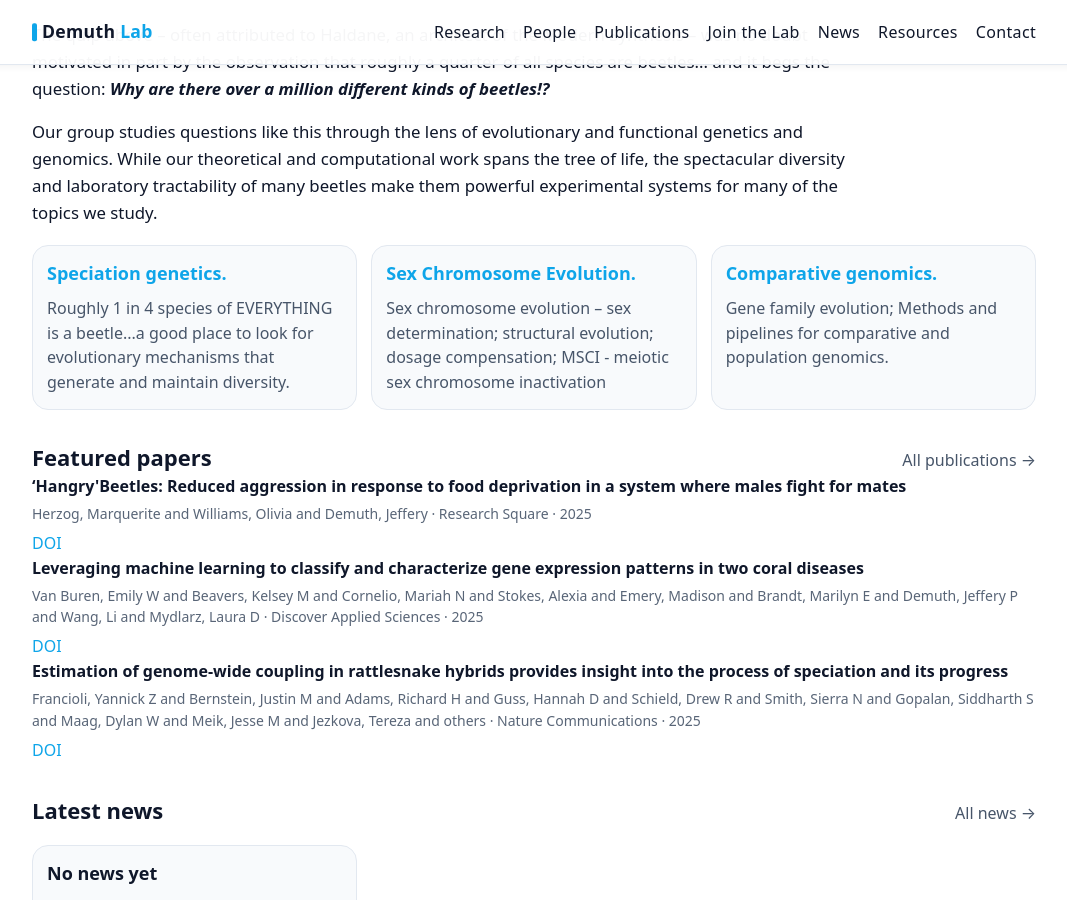
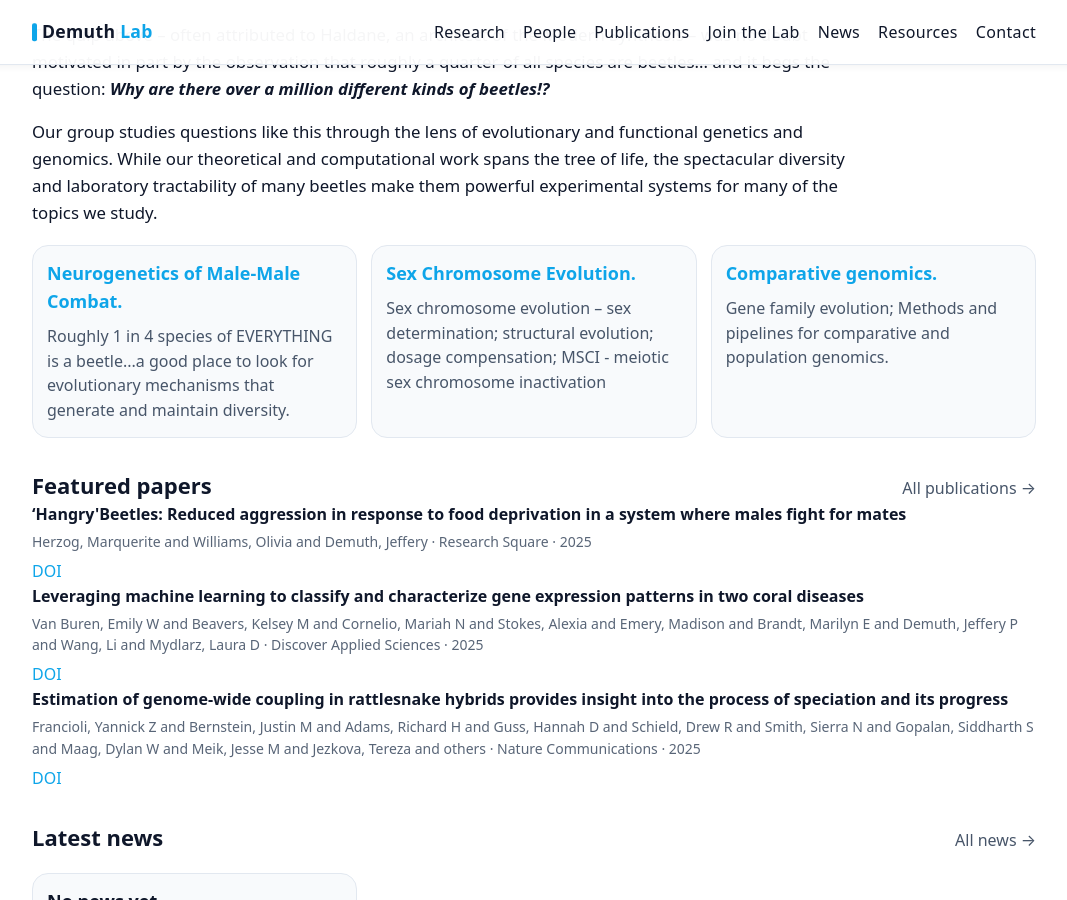
Before and after one commit to demuth-lab/demuth-lab.github.io, a Jekyll site: the page built from index.md, in a window 1280 px wide and 900 px high, scrolled down 441 px. Shown: the whole window, without its empty margins (106-1173 px from the left). Built offline with Jekyll 4.4.1, drawn with Linux system fonts in a browser that asks for light colours.

Commit message:
Update research_cards.yml

```diff
--- a/_data/research_cards.yml
+++ b/_data/research_cards.yml
@@ -1,4 +1,6 @@
-- title: "Speciation genetics."
+- title: "Neurogenetics of Male-Male Combat."
+  image: /assets/img/research/gcorn_fight.webp
+  link: /research/combat/
   url: "/research/speciation-genetics/"
   blurb: "Roughly 1 in 4 species of EVERYTHING is a beetle...a good place to look for evolutionary mechanisms that generate and maintain diversity."
 
```
